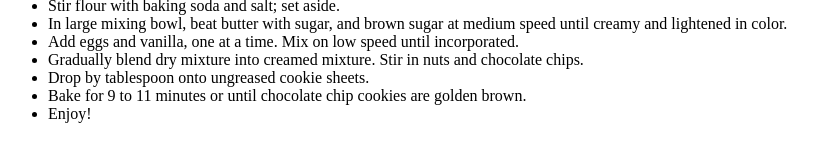
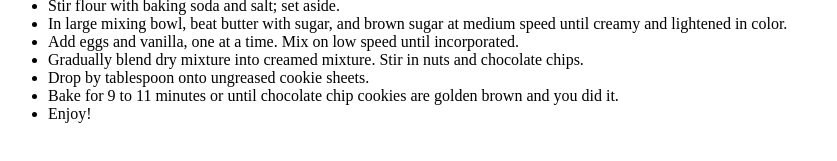
Before and after one commit to Zubair-Ijaz/KCC, a plain HTML site: page secret recipe.htm in a window 1280 px wide. Shown: the part 361-522 px from the top of the page, without its empty margins (0-837 px from the left). Drawn offline with Linux system fonts and the light colour scheme.

Commit message:
cookie recipe text changed

```diff
--- a/secret recipe.htm
+++ b/secret recipe.htm
@@ -23,7 +23,7 @@
 <li>Add eggs and vanilla, one at a time. Mix on low speed until incorporated.</li>
 <li>Gradually blend dry mixture into creamed mixture. Stir in nuts and chocolate chips.</li>
 <li>Drop by tablespoon onto ungreased cookie sheets.</li>
-<li>Bake for 9 to 11 minutes or until chocolate chip cookies are golden brown.</li>
+<li>Bake for 9 to 11 minutes or until chocolate chip cookies are golden brown and you did it.</li>
 <li>Enjoy!</li>
 </ul>
 
```
